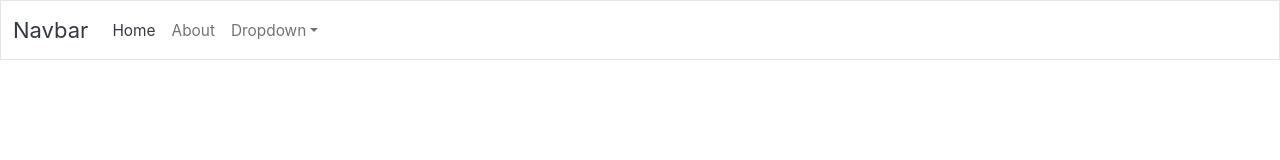
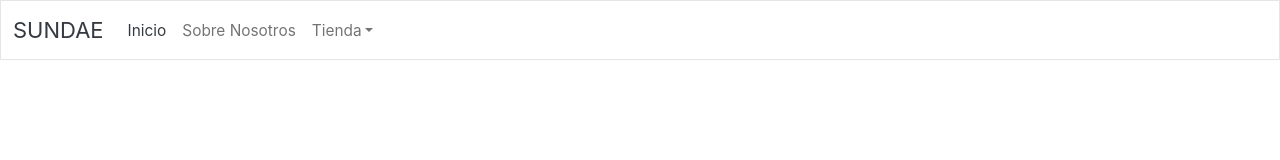
Before and after one commit to BelenMundemurra/Unusual, a React (Create React App) app in the folder my-app/: page / in a window 1280 px wide. Shown: the top 160 px of the page. Built offline with nearby package versions, Linux system fonts and the light colour scheme.

Commit message:
Menú e-commerce de ropa

```diff
--- a/my-app/src/components/App.jsx
+++ b/my-app/src/components/App.jsx
@@ -5,28 +5,28 @@ function App() {
     <div className="App">
       <nav className="navbar navbar-expand-lg navbar-light bg-light">
         <div className="container-fluid">
-          <a className="navbar-brand" href="#">Navbar</a>
+          <a className="navbar-brand" href="#">SUNDAE</a>
           <button className="navbar-toggler" type="button" data-bs-toggle="collapse" data-bs-target="#navbarColor03" aria-controls="navbarColor03" aria-expanded="false" aria-label="Toggle navigation">
             <span className="navbar-toggler-icon" />
           </button>
           <div className="collapse navbar-collapse" id="navbarColor03">
             <ul className="navbar-nav me-auto">
               <li className="nav-item">
-                <a className="nav-link active" href="#">Home
+                <a className="nav-link active" href="#">Inicio
                   <span className="visually-hidden">(current)</span>
                 </a>
               </li>
               <li className="nav-item">
-                <a className="nav-link" href="#">About</a>
+                <a className="nav-link" href="#">Sobre Nosotros</a>
               </li>
               <li className="nav-item dropdown">
-                <a className="nav-link dropdown-toggle" data-bs-toggle="dropdown" href="#" role="button" aria-haspopup="true" aria-expanded="false">Dropdown</a>
+                <a className="nav-link dropdown-toggle" data-bs-toggle="dropdown" href="#" role="button" aria-haspopup="true" aria-expanded="false">Tienda</a>
                 <div className="dropdown-menu">
-                  <a className="dropdown-item" href="#">Action</a>
-                  <a className="dropdown-item" href="#">Another action</a>
-                  <a className="dropdown-item" href="#">Something else here</a>
+                  <a className="dropdown-item" href="#">Remeras</a>
+                  <a className="dropdown-item" href="#">Polleras</a>
+                  <a className="dropdown-item" href="#">Buzos</a>
                   <div className="dropdown-divider" />
-                  <a className="dropdown-item" href="#">Separated link</a>
+                  <a className="dropdown-item" href="#">Accesorios</a>
                 </div>
               </li>
             </ul>
```
